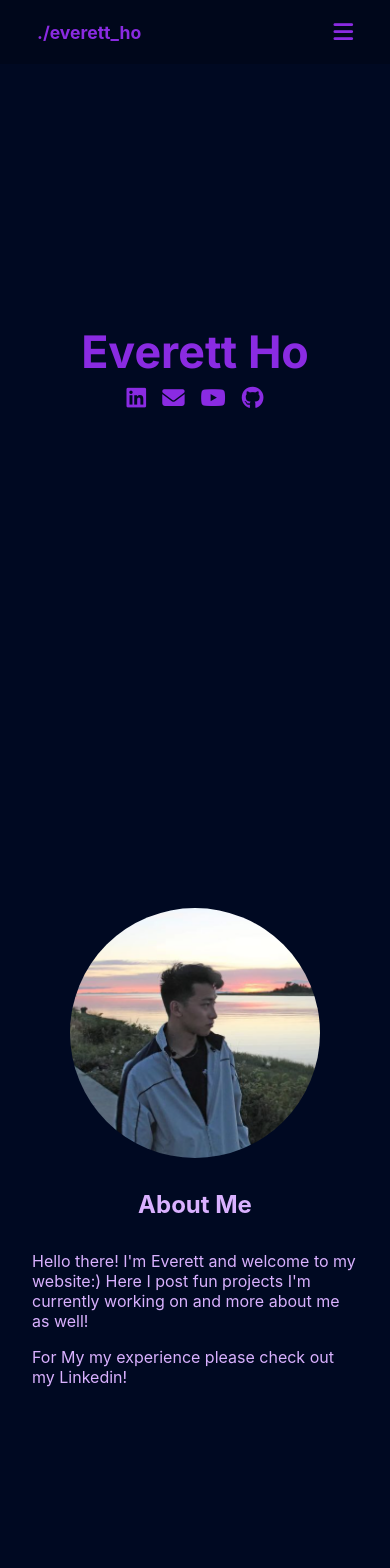
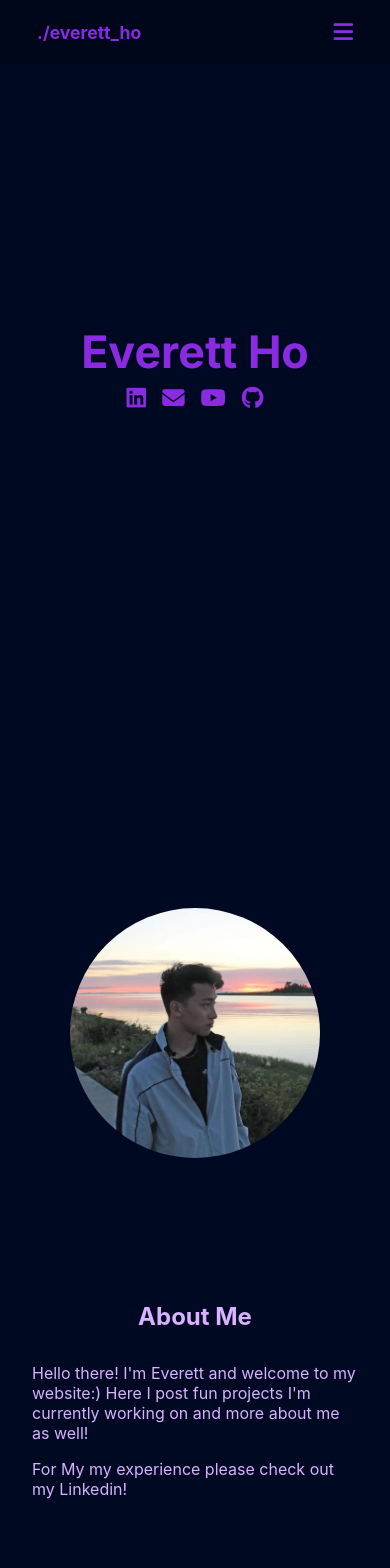
Before and after one commit to everett2002/portfolio_website, a React (Create React App) app: page / in a window 390 px wide. Shown: the top 1568 px of the page. Built offline with nearby package versions, Linux system fonts and the light colour scheme.

Commit message:
Tweak about-container

```diff
--- a/src/App.css
+++ b/src/App.css
@@ -323,6 +323,7 @@ a {
   .about-container {
     grid-template-rows: 50fr,50fr;
     grid-template-columns: 1fr;
+    height:750px;
     margin: 0;
     border-radius: 0;
     background: none;
```
